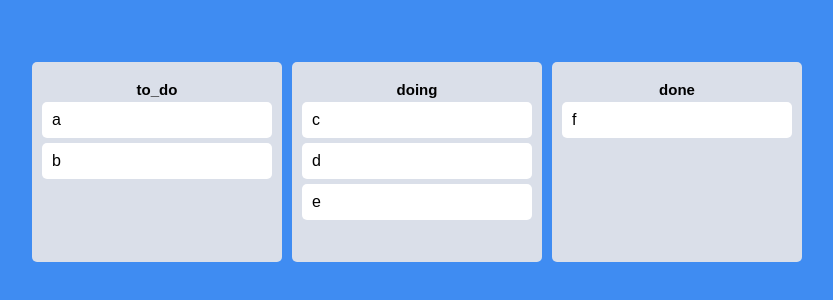
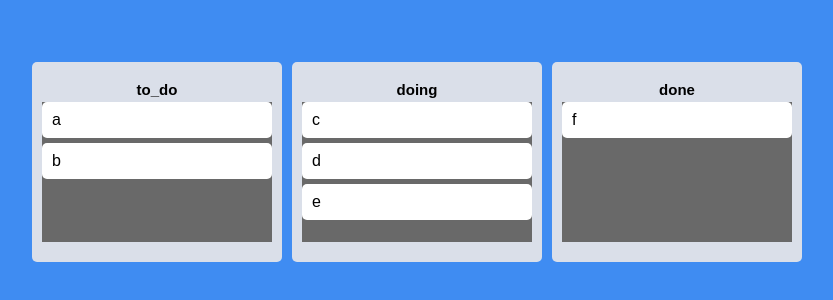
Before and after one commit to Sunnies-Memo/To-do-app-frontend, a React (Create React App) app: page / in a window 1280 px wide. Shown: the part 238-538 px from the top of the page, without its empty margins (223-1056 px from the left). Built offline with nearby package versions, Linux system fonts and the light colour scheme.

Commit message:
#7.11 Droppable Snapshot

```diff
--- a/src/components/Board.tsx
+++ b/src/components/Board.tsx
@@ -3,13 +3,15 @@
 import React from "react";
 import { styled } from "styled-components";
 
-const Wrapper = styled.div`
-  width: 250px;
-  background-color: ${props => props.theme.boardColor};
-  padding-top: 30px;
-  padding: 20px 10px;
-  border-radius: 5px;
-  min-height: 200px;
+interface IAreaProps{
+    isDraggingOver:boolean;
+    isDraggingFromThis:boolean;
+}
+
+const Area = styled.div<IAreaProps>`
+    background-color: ${props => props.isDraggingOver? "blue" : props.isDraggingFromThis? "red" : "dimgray"};
+    flex-grow: 1;
+    transition: background-color .3s ease-in-out;
 `
 const Title = styled.div`
     display: flex;
@@ -21,23 +23,40 @@
         font-weight: bold;
     }
 `
+const Wrapper = styled.div`
+    width: 250px;
+    background-color: ${props => props.theme.boardColor};
+    padding-top: 30px;
+    padding: 20px 10px;
+    border-radius: 5px;
+    min-height: 200px;
+    display: flex;
+    flex-direction: column;
+`
 interface IBoardProps{
     toDos: string[];
     boardId: string;
 }
 function Board({toDos,boardId}:IBoardProps){
     return(
+        <Wrapper>
+            <Title><span>{boardId}</span></Title>
             <Droppable droppableId={boardId}>
-            {(magic) =>
-            <Wrapper ref={magic.innerRef} {...magic.droppableProps}>
-                <Title><span>{boardId}</span></Title>
+                {(magic,snapshot) =>
+                <Area
+                    ref={magic.innerRef}
+                    {...magic.droppableProps}
+                    isDraggingOver={snapshot.isDraggingOver}
+                    isDraggingFromThis={Boolean(snapshot.draggingFromThisWith)}
+                >
                     {toDos.map((todo, index) =>
                     <DragableCard key={todo} index={index} todo={todo}/>
                     )}
                     {magic.placeholder}
-            </Wrapper>
+                </Area>
                 }
             </Droppable>
+        </Wrapper>
     )
 }
 
```
Lines whose indentation alone changed are shown as unchanged.
